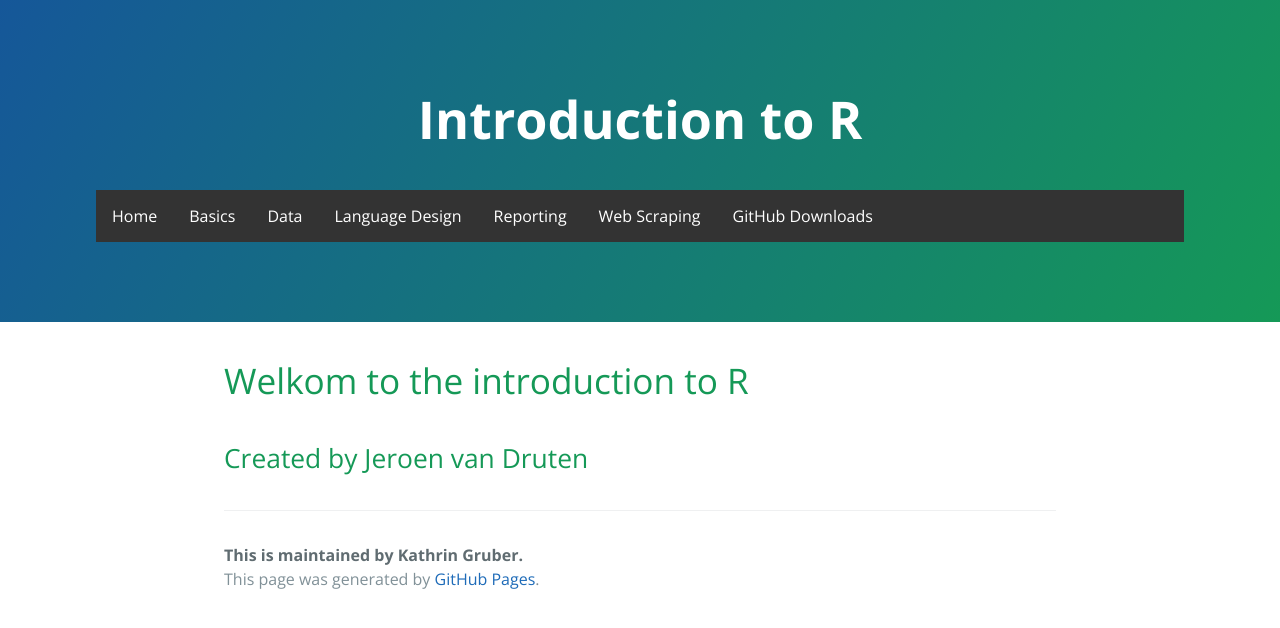
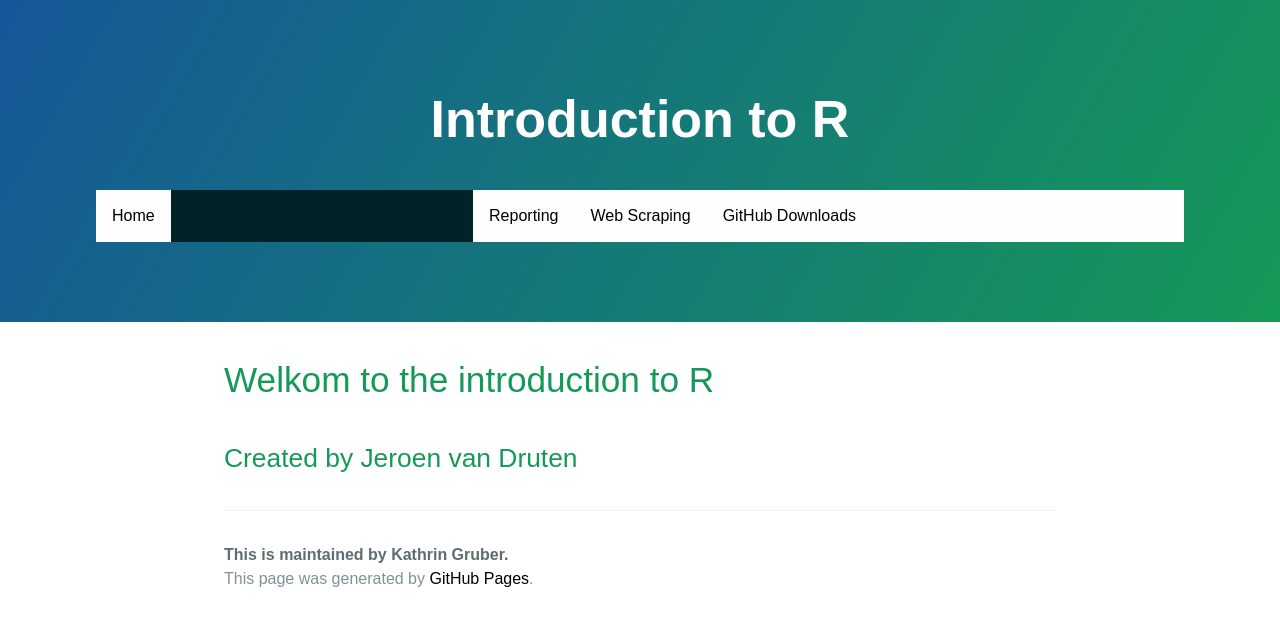
Before and after one commit to jmjvdruten/introductiontoR, a Jekyll site: the page built from index.md, in a window 1280 px wide. Shown: the top 628 px of the page. Built offline with Jekyll 4.4.1, drawn with Linux system fonts in a browser that asks for light colours.

Commit message:
Update stylesheet.css

```diff
--- a/stylesheets/stylesheet.css
+++ b/stylesheets/stylesheet.css
@@ -4,13 +4,13 @@
 body {
   padding: 0;
   margin: 0;
-  font-family: "Open Sans", "Helvetica Neue", Helvetica, Arial, sans-serif;
+  font-family: "Museo Sans", sans-serif;
   font-size: 16px;
   line-height: 1.5;
   color: #606c71; }
 
 a {
-  color: #1e6bb8;
+  color: #010101;
   text-decoration: none; }
   a:hover {
     text-decoration: underline; }
@@ -18,16 +18,18 @@ a {
 
 .navbar {
   overflow: hidden;
-  background-color: #333;
+  background-color: #FEFEFE;
 }
 
 .navbar a {
   float: left;
   font-size: 16px;
-  color: white;
+  color: #010101;
   text-align: center;
   padding: 14px 16px;
   text-decoration: none;
+  a:hover {
+    color: #FEFEFE;}
 }
 
 .dropdown {
@@ -39,29 +41,28 @@ a {
   font-size: 16px;
   border: none;
   outline: none;
-  color: white;
+  color: #002328;
   padding: 14px 16px;
-  background-color: inherit;
-  font-family: inherit;
+  background-color: #002328;
+  font-family: "Museo Sans", sans-serif;
   margin: 0;
 }
 
 .navbar a:hover, .dropdown:hover .dropbtn {
-  background-color: red;
+  background-color: #002328;
 }
 
 .dropdown-content {
   display: none;
   position: absolute;
-  background-color: #f9f9f9;
+  background-color: #002328;
   min-width: 160px;
-  box-shadow: 0px 8px 16px 0px rgba(0,0,0,0.2);
   z-index: 1;
 }
 
 .dropdown-content a {
   float: none;
-  color: black;
+  color: #FEFEFE;
   padding: 12px 16px;
   text-decoration: none;
   display: block;
@@ -69,7 +70,7 @@ a {
 }
 
 .dropdown-content a:hover {
-  background-color: #ddd;
+  background-color: #002328;
 }
 
 .dropdown:hover .dropdown-content {
```
